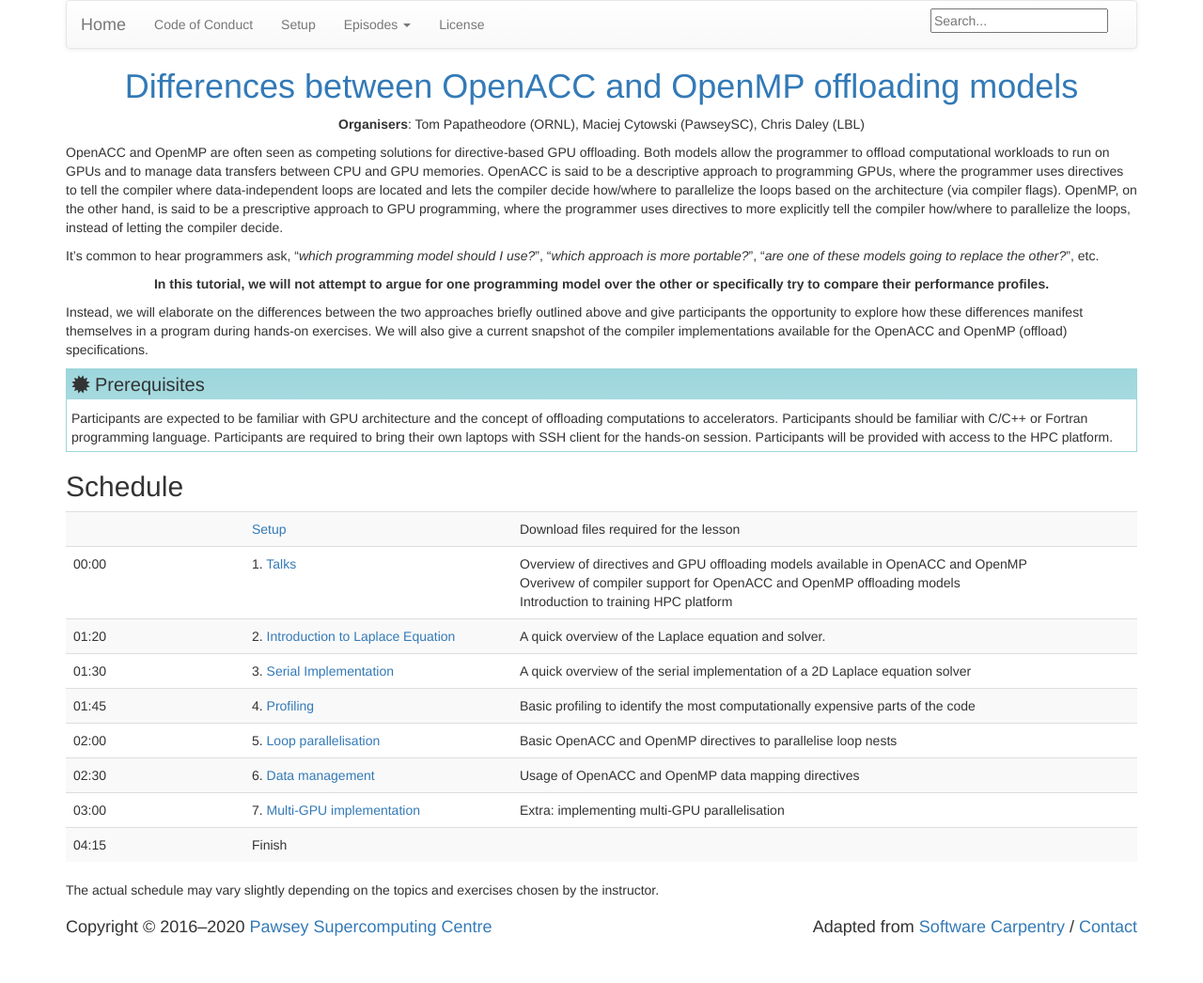
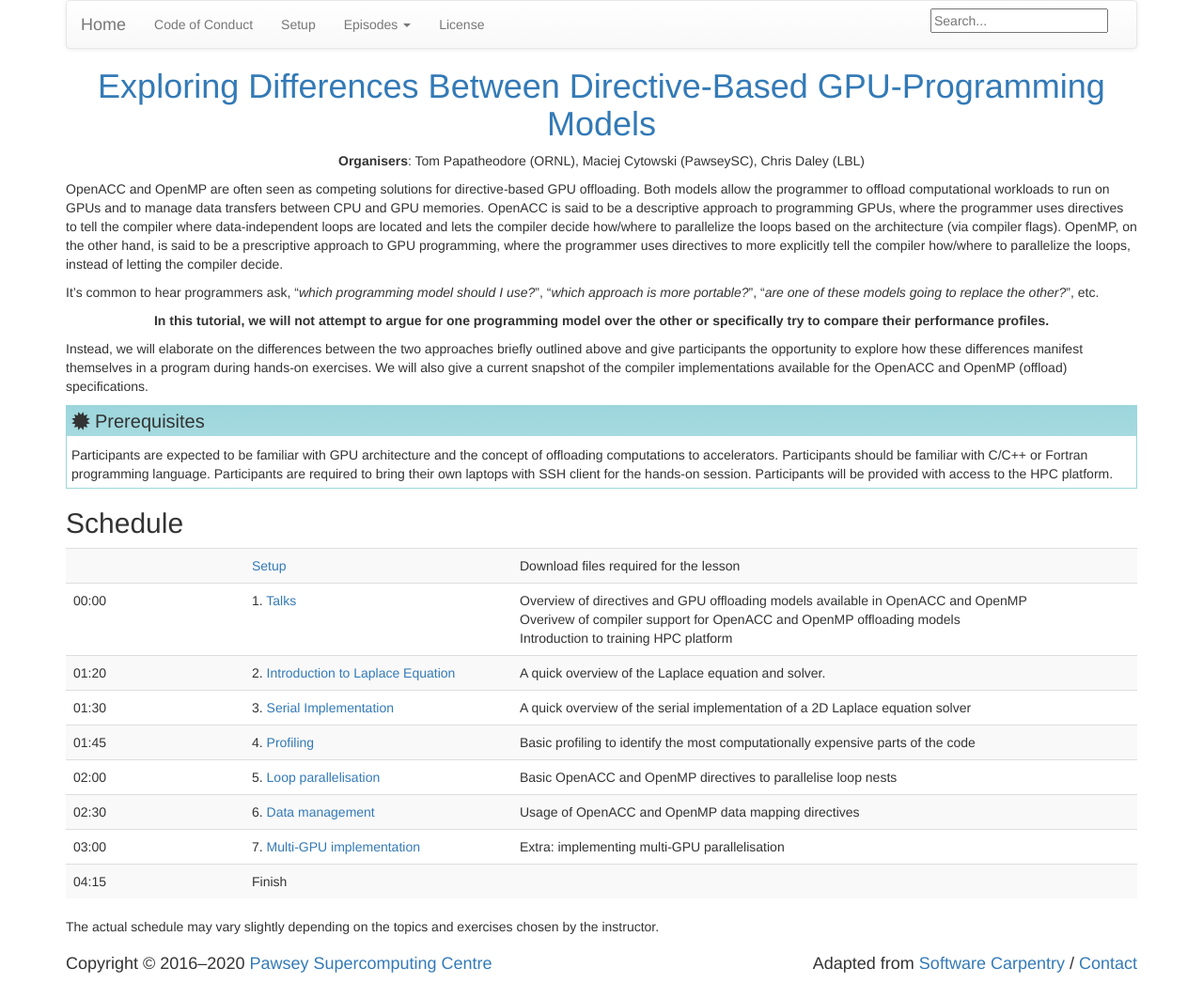
Before and after one commit to PawseySC/sc20-gpu-offloading, a Jekyll site: the page built from index.md, in a window 1280 px wide. Shown: the whole page at 94% size. Built offline with Jekyll 4.4.1, drawn with Linux system fonts in a browser that asks for light colours; before the commit the page ends 1006 px from its top, so only the background shows below that.

Commit message:
updating title

```diff
--- a/_config.yml
+++ b/_config.yml
@@ -6,7 +6,7 @@
 carpentry: "swc"
 
 # Overall title for pages.
-title: "Differences between OpenACC and OpenMP offloading models"
+title: "Exploring Differences Between Directive-Based GPU-Programming Models"
 
 # Contact.  This *must* include the protocol: if it's an email
 # address, it must look like "mailto:lessons@software-carpentry.org",
```
Also changed, not shown: 13 other files.
